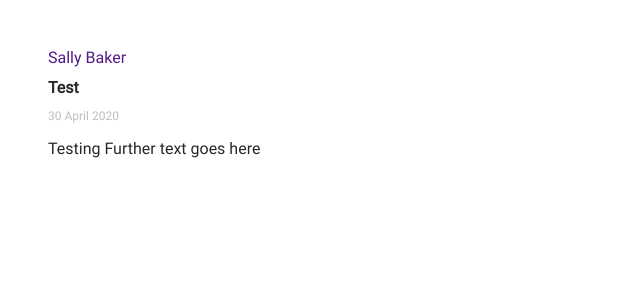
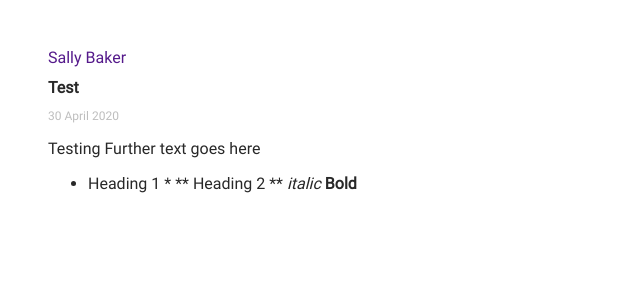
Before and after one commit to sallybaker/sallybaker.github.io, a Jekyll site: the page built from _posts/2020-04-30-test.md, in a window 1280 px wide. Shown: the top 300 px of the page, without its empty margins (0-640 px from the left). Built offline with Jekyll 4.4.1, drawn with Linux system fonts in a browser that asks for light colours.

Commit message:
Update 2020-04-30-test.md

```diff
--- a/_posts/2020-04-30-test.md
+++ b/_posts/2020-04-30-test.md
@@ -13,3 +13,7 @@ tags: [first, tech]
 Testing
 <!--more-->
 Further text goes here
+* Heading 1 *
+** Heading 2 **
+_italic_
+__Bold__
```
